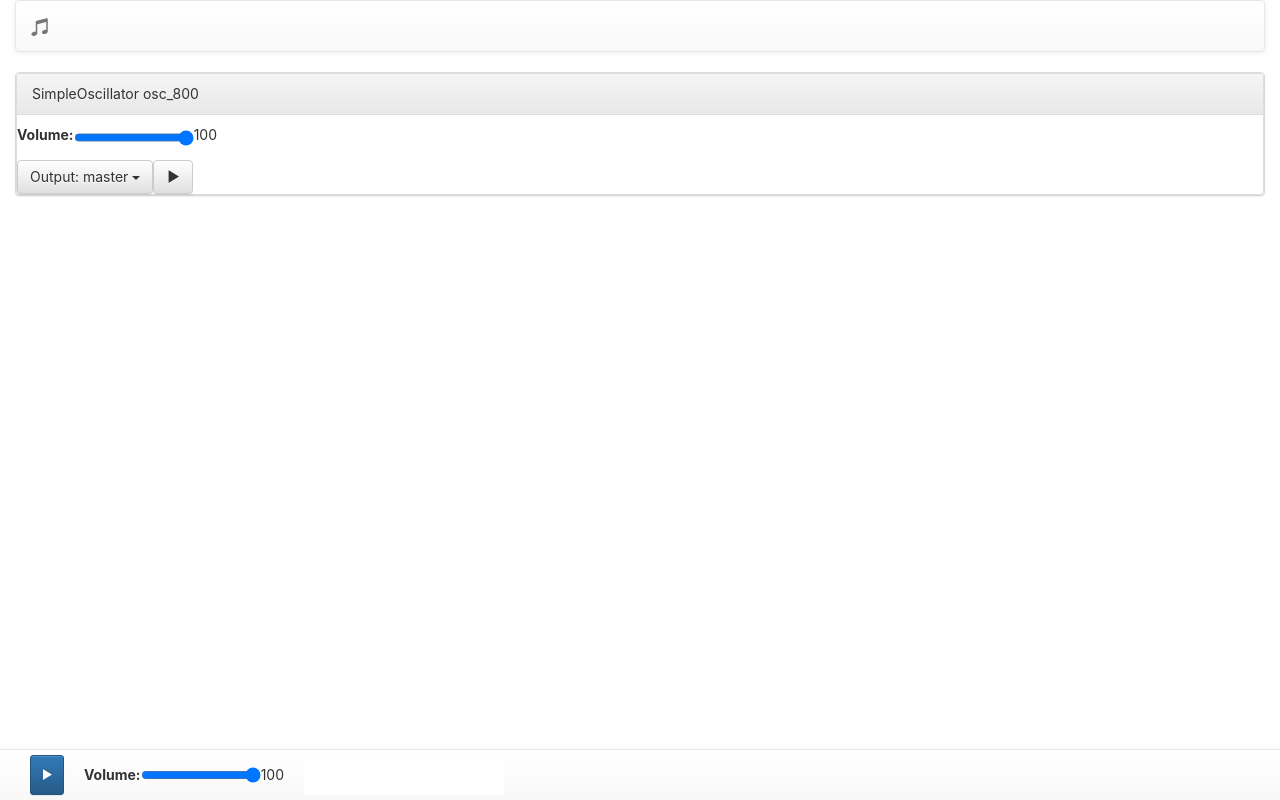
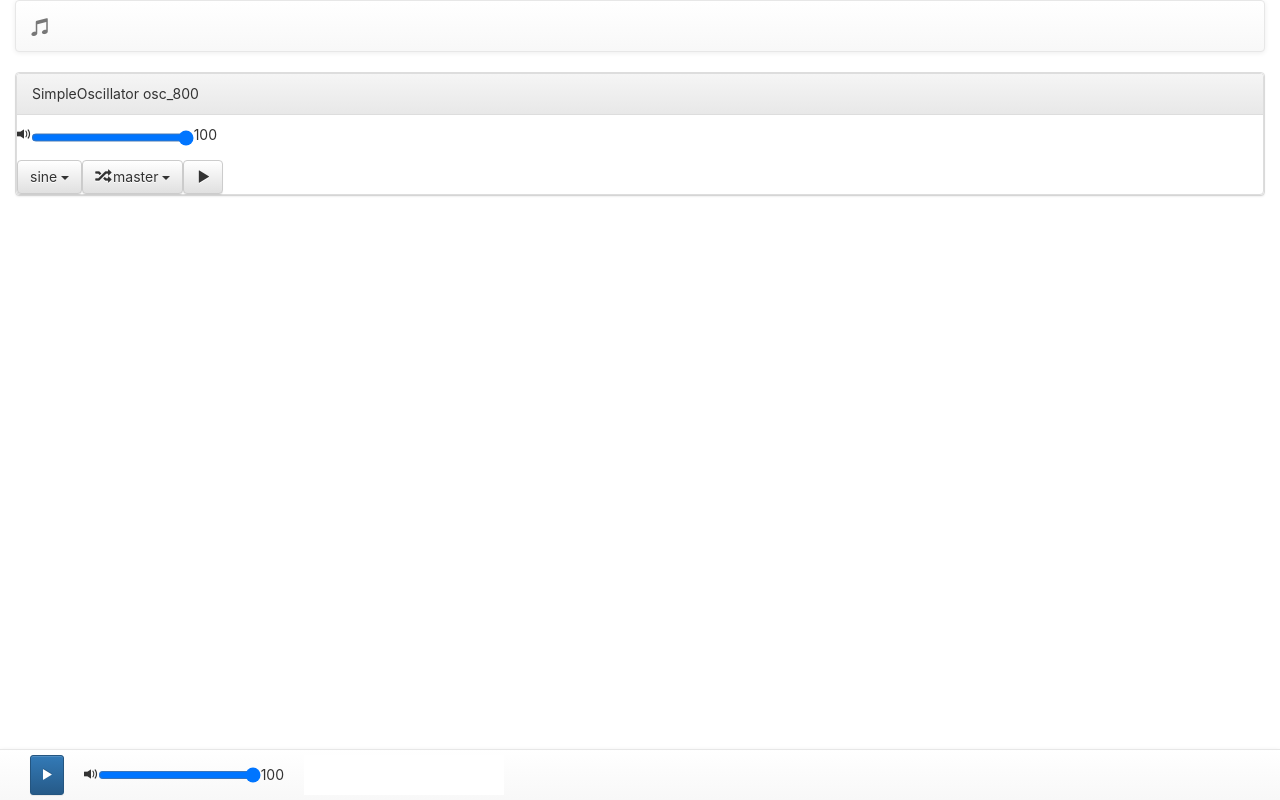
Before and after one commit to alexiusp/audioapi-playground, a React (Create React App) app: page / in a window 1280 px wide. Built offline with nearby package versions, Linux system fonts and the light colour scheme.

Commit message:
icons instead of labels, osc type change implemented

```diff
--- a/src/controls/outputSelector.tsx
+++ b/src/controls/outputSelector.tsx
@@ -1,5 +1,5 @@
 import * as React from 'react';
-import { DropdownButton, MenuItem } from 'react-bootstrap';
+import { DropdownButton, MenuItem, Glyphicon } from 'react-bootstrap';
 import { DataCallback } from '../models/types';
 import { ID, IInput } from '../models/base';
 
@@ -28,11 +28,12 @@ export default function OutputSelector(props: Props) {
   outputOptions.unshift(
     (<MenuItem active={!props.active} key="none" eventKey={null}>None</MenuItem>)
   )
-  const title = props.active ? props.active : 'None';
+  const outputTitle = props.active ? props.active : 'None';
+  const title = (<span><Glyphicon glyph="random" /> {outputTitle}</span>);
   return (
     <DropdownButton
       onSelect={props.onSelect}
-      title={`Output: ${title}`}
+      title={title}
       id={props.id}>
       {outputOptions}
     </DropdownButton>
--- a/src/controls/volumeControl.tsx
+++ b/src/controls/volumeControl.tsx
@@ -1,5 +1,6 @@
 import * as React from 'react';
 import { DataCallback } from '../models/types';
+import { Glyphicon } from 'react-bootstrap';
 
 export interface Props {
   className?: string;
@@ -14,9 +15,13 @@ export default function VolumeControl(props: Props) {
   }
   const volume = Math.ceil(props.volume * 100).toString();
   const className = `volume-control ${props.className}`;
+  let label = (<Glyphicon glyph="volume-off" />);
+  if (props.volume > 0) {
+    label = props.volume > 0.5 ? (<Glyphicon glyph="volume-up" />) : (<Glyphicon glyph="volume-down" />);
+  }
   return (
     <div className={className}>
-      <label htmlFor="volume-control">Volume:</label>
+      <label htmlFor="volume-control">{label}</label>
       <input
         name="volume-control"
         type="range"
--- a/src/models/base.ts
+++ b/src/models/base.ts
@@ -23,6 +23,10 @@ export type IConnectable = IInput | IOutput;
 
 export interface IGain extends IBaseInstrument {
   volume: number;
+
+}
+export interface IOscillator extends IBaseInstrument {
+  oscillatorType: OscillatorType;
 }
 
 // behavior models
@@ -39,7 +43,7 @@ export interface IInputInstrument extends IInput {
   getInput: () => AudioNode;
 }
 
-export interface ISimpleOscillator extends IOutputInstrument, IGain, IPlayable {}
+export interface ISimpleOscillator extends IOutputInstrument, IGain, IPlayable, IOscillator {}
 export interface IMasterMixer extends IInputInstrument, IPlayable {}
 export type IInstrument = ISimpleOscillator | IMasterMixer;
 
--- a/src/models/instruments/instrumentFactory.ts
+++ b/src/models/instruments/instrumentFactory.ts
@@ -3,7 +3,7 @@ import SimpleOscillator from './simpleOscillator';
 import Rack from '../instrumentsRack';
 
 export function buildSimpleOscillator(data: ISimpleOscillator) {
-  const instrument = new SimpleOscillator(Rack.context, data.id, data.volume);
+  const instrument = new SimpleOscillator(Rack.context, data.id, data.volume, data.oscillatorType);
   if (data.output) {
     instrument.connect(data.output);
   }
--- a/src/models/instruments/simpleOscillator.ts
+++ b/src/models/instruments/simpleOscillator.ts
@@ -1,5 +1,6 @@
 import { IInputInstrument, InstrumentEnum, ID, ISimpleOscillator } from '../base';
 import Rack from '../instrumentsRack';
+import { OscillatorType } from '../types';
 
 export default class SimpleOscillator implements ISimpleOscillator {
   instrument = InstrumentEnum.SimpleOscillator;
@@ -11,14 +12,15 @@ export default class SimpleOscillator implements ISimpleOscillator {
   constructor(
     protected context: AudioContext,
     public id: ID,
-    public volume: number = 1
+    public volume: number = 1,
+    public oscillatorType: OscillatorType = 'sine'
     ) {
   }
 
   private init() {
-    console.log('osc.init', this.id);
+    console.log('osc.init', this.id, this.oscillatorType);
     this.oscillator = this.context.createOscillator();
-    this.oscillator.type = 'sine';
+    this.oscillator.type = this.oscillatorType;
     this.gain = this.context.createGain();
     this.gain.gain.value = 0;
     this.oscillator.connect(this.gain);
--- a/src/rack/instruments/simpleOscillator.tsx
+++ b/src/rack/instruments/simpleOscillator.tsx
@@ -1,18 +1,19 @@
 import * as React from 'react';
-import { Button, Glyphicon, Panel } from 'react-bootstrap';
+import { Button, Glyphicon, Panel, DropdownButton, MenuItem } from 'react-bootstrap';
 import { connect } from 'react-redux';
 import { Dispatch } from 'redux';
 
 import Rack from '../../models/instrumentsRack';
 import SimpleOscillator from '../../models/instruments/simpleOscillator';
 import { ID, IOutput, IInput } from '../../models/base';
-import { Callback, DataCallback } from '../../models/types';
+import { Callback, DataCallback, OscillatorType } from '../../models/types';
 import { getInstrument, getOutputs } from '../../store/instruments/selectors';
 import IState from '../../store/state';
 import {
   startPlayInstrumentAction,
   setOutputInstrumentAction,
   changeVolumeInstrumentAction,
+  setOscillatorTypeInstrumentAction,
 } from '../../store/instruments/actions';
 import OutputSelector from '../../controls/outputSelector';
 import VolumeControl from '../../controls/volumeControl';
@@ -27,6 +28,7 @@ export interface Props extends OwnProps {
   onPlay: Callback;
   onSelectOutput: DataCallback;
   onChangeVolume: DataCallback<number>;
+  onSetOscType: DataCallback<any>;
 }
 
 export function SimpleOscillatorUI(props: Props) {
@@ -37,6 +39,15 @@ export function SimpleOscillatorUI(props: Props) {
       <Panel.Heading>SimpleOscillator {osc.id}</Panel.Heading>
       <div>
         <VolumeControl volume={osc.volume} onVolumeChange={props.onChangeVolume} />
+        <DropdownButton
+          onSelect={props.onSetOscType}
+          title={osc.oscillatorType}
+          id={`${osc.id}-type-selector`}>
+          <MenuItem active={osc.oscillatorType === 'sine'} eventKey="sine">sine</MenuItem>
+          <MenuItem active={osc.oscillatorType === 'square'} eventKey="square">square</MenuItem>
+          <MenuItem active={osc.oscillatorType === 'triangle'} eventKey="triangle">triangle</MenuItem>
+          <MenuItem active={osc.oscillatorType === 'sawtooth'} eventKey="sawtooth">sawtooth</MenuItem>
+        </DropdownButton>
         <OutputSelector
           id={`${osc.id}-output-select`}
           active={osc.output}
@@ -63,6 +74,7 @@ export const mapDispatchToProps = (dispatch: Dispatch, ownProps: OwnProps) => {
     onPlay: () => dispatch(startPlayInstrumentAction(id)),
     onSelectOutput: (output: ID) => dispatch(setOutputInstrumentAction(id, output)),
     onChangeVolume: (volume: number) => dispatch(changeVolumeInstrumentAction(id, volume)),
+    onSetOscType: (type: OscillatorType) => dispatch(setOscillatorTypeInstrumentAction(id, type)),
   }
 }
 
--- a/src/store/index.ts
+++ b/src/store/index.ts
@@ -6,7 +6,7 @@ import IState from './state';
 import reducer from './reducer';
 import rootSaga from './saga';
 import { addInstrumentAction } from './instruments/actions';
-import { InstrumentEnum, IOutput, IGain } from '../models/base';
+import { InstrumentEnum, ISimpleOscillator } from '../models/base';
 import { getUID } from '../utils/utils';
 
 const sagaMiddleware = createSagaMiddleware();
@@ -21,5 +21,6 @@ store.dispatch(addInstrumentAction({
   type: "Output",
   output: 'master',
   volume: 1,
-} as IOutput & IGain))
+  oscillatorType: 'sine',
+} as ISimpleOscillator))
 export default store;
--- a/src/store/instruments/actions.ts
+++ b/src/store/instruments/actions.ts
@@ -1,5 +1,6 @@
 import { Action, ActionCreator } from 'redux';
 import { ID, IInstrument } from '../../models/base';
+import { OscillatorType } from '../../models/types';
 
 export const INSTRUMENT_ADD = 'INSTRUMENT_ADD';
 export type INSTRUMENT_ADD = typeof INSTRUMENT_ADD;
@@ -57,8 +58,26 @@ export const changeVolumeInstrumentAction: ActionCreator<IChangeVolumeInstrument
   },
 });
 
+export const INSTRUMENT_SET_OSCILLATOR_TYPE = 'INSTRUMENT_SET_OSCILLATOR_TYPE';
+export type INSTRUMENT_SET_OSCILLATOR_TYPE = typeof INSTRUMENT_SET_OSCILLATOR_TYPE;
+export interface ISetOscillatorTypeInstrumentAction extends Action<INSTRUMENT_SET_OSCILLATOR_TYPE> {
+  type: INSTRUMENT_SET_OSCILLATOR_TYPE;
+  payload: {
+    id: ID;
+    type: OscillatorType;
+  };
+}
+export const setOscillatorTypeInstrumentAction: ActionCreator<ISetOscillatorTypeInstrumentAction> = (id: ID, type: OscillatorType) => ({
+  type: INSTRUMENT_SET_OSCILLATOR_TYPE,
+  payload: {
+    id,
+    type,
+  },
+});
+
 export type InstrumentAction =
   IAddInstrumentAction |
   IChangeVolumeInstrumentAction |
   IStartPlayInstrumentAction |
-  ISetOutputInstrumentAction;
+  ISetOutputInstrumentAction |
+  ISetOscillatorTypeInstrumentAction;
--- a/src/store/instruments/reducer.ts
+++ b/src/store/instruments/reducer.ts
@@ -1,6 +1,6 @@
 import IInstrumentsState from './state';
-import { InstrumentEnum, IOutput, IGain, IConnectable, IInput } from '../../models/base';
-import { InstrumentAction, INSTRUMENT_ADD, INSTRUMENT_SET_OUTPUT, INSTRUMENT_VOLUME_CHANGE } from './actions';
+import { InstrumentEnum, IOutput, IGain, IConnectable, IInput, IInstrument, IOscillator } from '../../models/base';
+import { InstrumentAction, INSTRUMENT_ADD, INSTRUMENT_SET_OUTPUT, INSTRUMENT_VOLUME_CHANGE, INSTRUMENT_SET_OSCILLATOR_TYPE } from './actions';
 
 export const initialInstrumentsState: IInstrumentsState = {
   instruments: {},
@@ -35,7 +35,7 @@ export function instruments(state: IInstrumentsState = initialInstrumentsState,
       instruments = {
         ...instruments,
         [id]: {
-          ...instrument,
+          ...(instrument as IInstrument),
         },
       }
       return {
@@ -50,7 +50,22 @@ export function instruments(state: IInstrumentsState = initialInstrumentsState,
       const instruments = {
         ...state.instruments,
         [id]: {
-          ...instrument,
+          ...(instrument as IInstrument),
+        }
+      }
+      return {
+        ...state,
+        instruments,
+      }
+    }
+    case INSTRUMENT_SET_OSCILLATOR_TYPE: {
+      const { id, type } = action.payload;
+      const instrument = state.instruments[id] as IOscillator;
+      instrument.oscillatorType = type;
+      const instruments = {
+        ...state.instruments,
+        [id]: {
+          ...(instrument as IInstrument),
         }
       }
       return {
--- a/src/store/instruments/saga.ts
+++ b/src/store/instruments/saga.ts
@@ -1,14 +1,13 @@
 import { all, takeEvery } from 'redux-saga/effects'
 import Rack from '../../models/instrumentsRack';
-import { IStartPlayInstrumentAction, INSTRUMENT_PLAY_START, IAddInstrumentAction, INSTRUMENT_ADD, INSTRUMENT_SET_OUTPUT, ISetOutputInstrumentAction, IChangeVolumeInstrumentAction, INSTRUMENT_VOLUME_CHANGE } from './actions';
-import { IPlayable, IInstrument, IOutputInstrument, IGain } from '../../models/base';
+import { IStartPlayInstrumentAction, INSTRUMENT_PLAY_START, IAddInstrumentAction, INSTRUMENT_ADD, INSTRUMENT_SET_OUTPUT, ISetOutputInstrumentAction, IChangeVolumeInstrumentAction, INSTRUMENT_VOLUME_CHANGE, INSTRUMENT_SET_OSCILLATOR_TYPE, ISetOscillatorTypeInstrumentAction } from './actions';
 import InstrumentFactory from '../../models/instruments/instrumentFactory';
 
 export function* instrumentPlaySaga(action: IStartPlayInstrumentAction) {
   const id = action.payload;
   const instrument = yield Rack.getInstrument(id);
   if (instrument && instrument.play) {
-    (instrument as IPlayable).play();
+    instrument.play();
   }
 }
 
@@ -20,7 +19,7 @@ export function* instrumentAddSaga(action: IAddInstrumentAction) {
 
 export function* instrumentSetOutputSaga(action: ISetOutputInstrumentAction) {
   const { id, output } = action.payload;
-  const instrument = yield (Rack.getInstrument(id) as IOutputInstrument);
+  const instrument = yield Rack.getInstrument(id);
   if (output) {
     yield instrument.connect(output)
   } else {
@@ -30,8 +29,14 @@ export function* instrumentSetOutputSaga(action: ISetOutputInstrumentAction) {
 
 export function* instrumentSetVolumeSaga(action: IChangeVolumeInstrumentAction) {
   const { id, volume } = action.payload;
-  const instrument = yield (Rack.getInstrument(id) as IGain);
+  const instrument = yield Rack.getInstrument(id);
   instrument.volume = volume;
+}
+
+export function* instrumentSetOscillatorTypeSaga(action: ISetOscillatorTypeInstrumentAction) {
+  const { id, type } = action.payload;
+  const instrument = yield Rack.getInstrument(id);
+  instrument.oscillatorType = type;
 }
 
 export default function* instrumentsSaga() {
@@ -40,5 +45,6 @@ export default function* instrumentsSaga() {
     yield takeEvery(INSTRUMENT_ADD, instrumentAddSaga),
     yield takeEvery(INSTRUMENT_SET_OUTPUT, instrumentSetOutputSaga),
     yield takeEvery(INSTRUMENT_VOLUME_CHANGE, instrumentSetVolumeSaga),
+    yield takeEvery(INSTRUMENT_SET_OSCILLATOR_TYPE, instrumentSetOscillatorTypeSaga),
   ]);
 }
--- a/src/store/instruments/state.ts
+++ b/src/store/instruments/state.ts
@@ -1,8 +1,8 @@
-import { IInput, IConnectable, IGain } from '../../models/base';
+import { IInput, IInstrument } from '../../models/base';
 
 export default interface IInstrumentsState {
   outputs: IInput[];
   instruments: {
-    [id: string]: IConnectable | IGain;
+    [id: string]: IInstrument;
   }
 }
```
